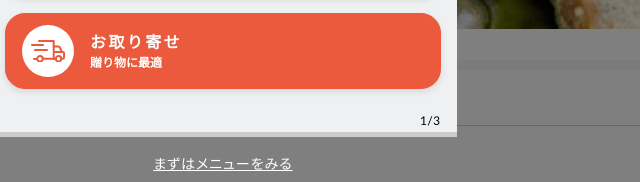
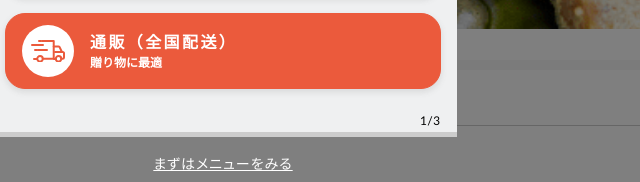
Before and after one commit to LAMP-Develop/takeeats-html-shop, a website: page index.html in a window 1280 px wide. Shown: the part 430-612 px from the top of the page, 417-1057 px from the left. Drawn offline with Linux system fonts and the light colour scheme.

Commit message:
edit text

```diff
--- a/index.html
+++ b/index.html
@@ -650,7 +650,7 @@
                     </svg>
                   </div>
                   <div class="txt">
-                    <p class="ttl">お取り寄せ</p>
+                    <p class="ttl">通販（全国配送）</p>
                     <p class="desc">贈り物に最適</p>
                   </div>
                 </button>
```
